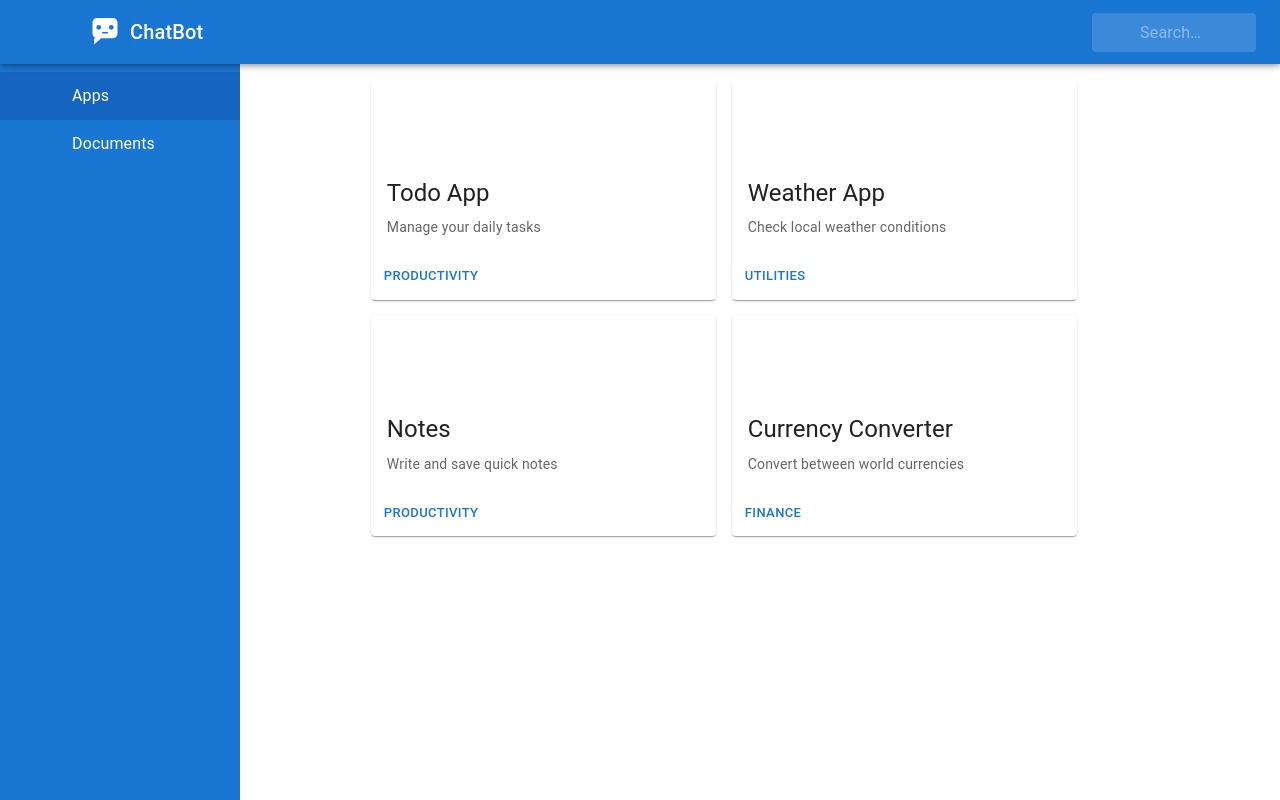
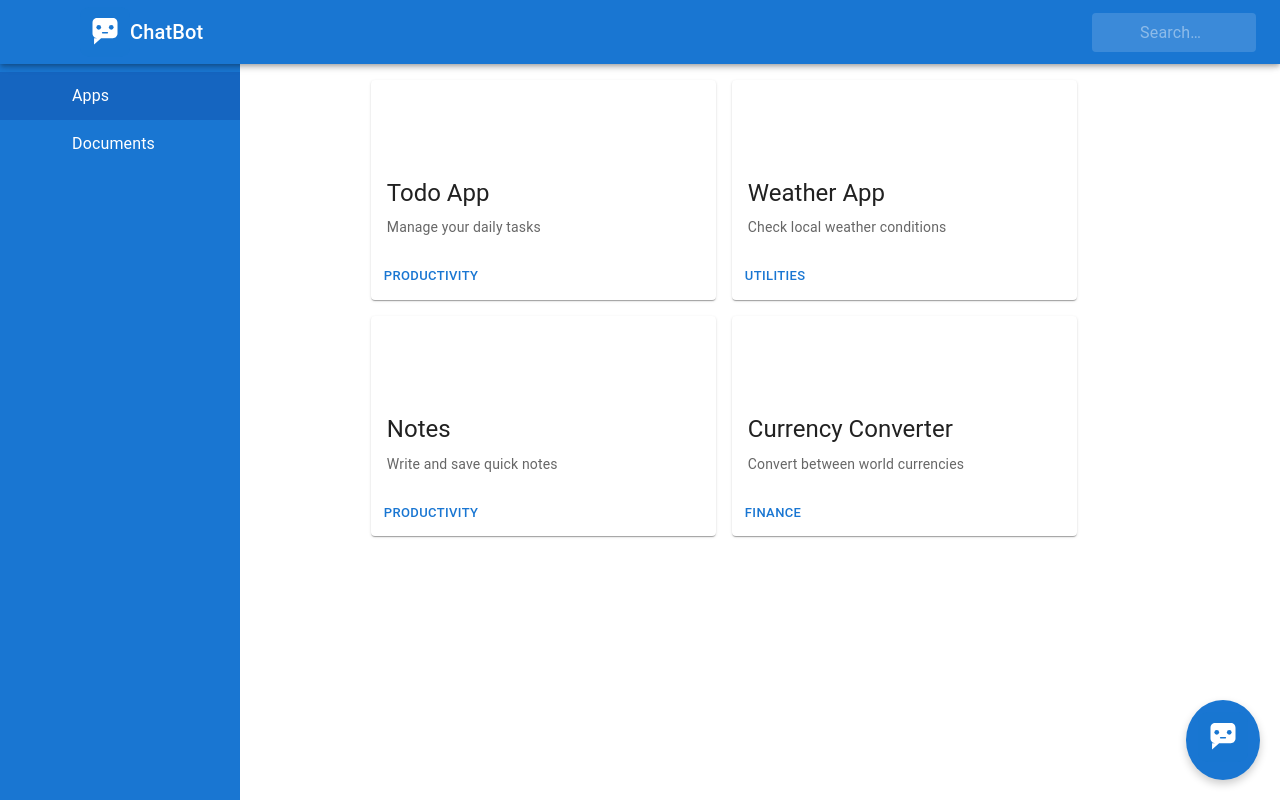
Before and after one commit to rm-ritik/ChatBot, a React (Vite) app: page /#/apps in a window 1280 px wide. Built offline with nearby package versions, Linux system fonts and the light colour scheme; some icons are missing.

Commit message:
code refactor and start on chat

```diff
--- a/src/App.css
+++ b/src/App.css
@@ -15,3 +15,8 @@
 .sidebar.hidden + .main-content {
   margin-left: 10px;
 }
+
+.chatbot-logo {
+  width: auto;
+  max-height: 50px;
+}
--- a/src/App.jsx
+++ b/src/App.jsx
@@ -1,12 +1,10 @@
 import './App.css'
 import NavBar from './components/navbar/navbar'
 import Sidebar from './components/sidebar/sidebar';
+import Chatbot from './components/chatbot/chatbot';
 import Apps from './pages/Apps';
 import Documents from './pages/Documents';
-import chatBotLogo from '/ChatBot.svg'
 import sidebarOptions from './data/sidebarOptions.json';
-import appList from './data/apps.json'
-import documentList from './data/documents.json'
 
 import {useState, useEffect} from 'react';
 import {HashRouter as Router, Routes, Route, Navigate} from 'react-router-dom';
@@ -14,8 +12,6 @@ import {HashRouter as Router, Routes, Route, Navigate} from 'react-router-dom';
 function App() {
   const [sidebarVisible, setSidebarVisible] = useState(true);
   const [options, setOptions] = useState([]);
-  const [apps, setApps] = useState([]);
-  const [documents, setDocuments] = useState([]);
   const [selectedOption, setSelectedOption] = useState(null);
   const [searchQuery, setSearchQuery] = useState('');
 
@@ -23,9 +19,6 @@ function App() {
   useEffect(() => {
     setOptions(sidebarOptions);
     setSelectedOption(sidebarOptions[0]?.label || null);
-
-    setApps(appList);
-    setDocuments(documentList);
   }, []);
 
   useEffect(() => {
@@ -49,7 +42,6 @@ function App() {
     <>
     <Router>
       <NavBar
-          logo={chatBotLogo}
           onToggleSidebar={toggleSidebar}
           searchQuery={searchQuery}
           onSearchChange={handleSearchChange}
@@ -64,9 +56,10 @@ function App() {
       <div className={`main-content ${sidebarVisible ? 'with-sidebar' : 'without-sidebar'}`}>
         <Routes>
           <Route path="/" element={<Navigate to="/apps" replace />} />
-          <Route path="/apps" element={<Apps searchQuery={searchQuery} appList={apps} />} />
-          <Route path="/documents" element={<Documents searchQuery={searchQuery} documentList={documents} />} />
+          <Route path="/apps" element={<Apps searchQuery={searchQuery} />} />
+          <Route path="/documents" element={<Documents searchQuery={searchQuery} />} />
         </Routes>
+        <Chatbot />
       </div>
     </Router>
     </>
--- /dev/null
+++ b/src/components/chatbot/chatbot.css
@@ -0,0 +1,27 @@
+.chatbot-button {
+  position: fixed;
+  bottom: 20px;
+  right: 20px;
+  background-color: #1976d2;
+  color: white;
+  border-radius: 50%;
+  padding: 12px;
+  cursor: pointer;
+  z-index: 1100;
+  box-shadow: 0 4px 8px rgba(0, 0, 0, 0.2);
+}
+
+.chatbox {
+  position: fixed;
+  bottom: 80px;
+  right: 20px;
+  width: 300px;
+  height: 400px;
+  background-color: white;
+  border: 1px solid #ccc;
+  border-radius: 10px;
+  z-index: 1100;
+  box-shadow: 0 4px 12px rgba(0, 0, 0, 0.3);
+  padding: 16px;
+  overflow-y: auto;
+}
--- /dev/null
+++ b/src/components/chatbot/chatbot.jsx
@@ -0,0 +1,22 @@
+import { useState } from 'react';
+import chatBotLogo from '/ChatBot.svg'
+import CloseIcon from '@mui/icons-material/Close';
+import './Chatbot.css';
+
+export default function Chatbot() {
+  const [isOpen, setIsOpen] = useState(false);
+
+  return (
+    <>
+      <div className="chatbot-button" onClick={() => setIsOpen(!isOpen)}>
+        <img src={chatBotLogo} className="chatbot-logo"></img>
+      </div>
+      {isOpen && (
+        <div className="chatbox">
+          <p><strong>Chatbot:</strong> Hi! How can I help you today?</p>
+          {/* Replace with real chat content or chatbot integration */}
+        </div>
+      )}
+    </>
+  );
+}
--- a/src/components/navbar/navbar.css
+++ /dev/null
@@ -1,4 +0,0 @@
-.chatbot-logo {
-    width: auto;
-    max-height: 50px;
-}
--- a/src/components/navbar/navbar.jsx
+++ b/src/components/navbar/navbar.jsx
@@ -8,8 +8,9 @@ import Typography from '@mui/material/Typography';
 import InputBase from '@mui/material/InputBase';
 import MenuIcon from '@mui/icons-material/Menu';
 import SearchIcon from '@mui/icons-material/Search';
+
 import PropTypes from 'prop-types';
-import './navbar.css'
+import chatBotLogo from '/ChatBot.svg'
 
 const Search = styled('div')(({ theme }) => ({
   position: 'relative',
@@ -67,7 +68,7 @@ export default function NavBar(props) {
           >
             <MenuIcon />
           </IconButton>
-          <img src={props.logo} className='chatbot-logo'/>
+          <img src={chatBotLogo} className='chatbot-logo'/>
           <Typography
             variant="h6"
             noWrap
@@ -94,7 +95,6 @@ export default function NavBar(props) {
 }
 
 NavBar.propTypes = {
-    logo: PropTypes.string.isRequired,
     onToggleSidebar: PropTypes.func.isRequired,
     searchQuery: PropTypes.string.isRequired,
     onSearchChange: PropTypes.func.isRequired
--- a/src/pages/Apps.jsx
+++ b/src/pages/Apps.jsx
@@ -1,20 +1,26 @@
 import PropTypes from 'prop-types';
 import {useState, useEffect} from 'react';
 
+import appList from '../data/apps.json'
 import CardItem from '../components/cardItem/cardItem';
 import './index.css'
 
 export default function Apps(props) {
-  const [filteredApps, setFilteredApps] = useState(props.appList);
+  const [apps, setApps] = useState([]);
+  const [filteredApps, setFilteredApps] = useState([]);
 
   useEffect(() => {
-    const filtered = props.appList.filter(app =>
+    setApps(appList);
+  });
+
+  useEffect(() => {
+    const filtered = apps.filter(app =>
       app.name.toLowerCase().includes(props.searchQuery.toLowerCase()) ||
       app.description.toLowerCase().includes(props.searchQuery.toLowerCase()) ||
       app.category.toLowerCase().includes(props.searchQuery.toLowerCase())
     );
     setFilteredApps(filtered);
-  }, [props.searchQuery, props.appList]);
+  }, [props.searchQuery, apps]);
 
   return (
     <div className="card-grid">
@@ -37,14 +43,5 @@ export default function Apps(props) {
 }
 
 Apps.propTypes = {
-  searchQuery: PropTypes.string,
-  appList: PropTypes.arrayOf(
-    PropTypes.shape({
-      id: PropTypes.number.isRequired,
-      name: PropTypes.string,
-      description: PropTypes.string,
-      category: PropTypes.string,
-      icon: PropTypes.string
-    })
-  ).isRequired,
+  searchQuery: PropTypes.string
 };
--- a/src/pages/Documents.jsx
+++ b/src/pages/Documents.jsx
@@ -1,20 +1,26 @@
 import PropTypes from 'prop-types';
 import {useState, useEffect} from 'react';
 
+import documentList from '../data/documents.json';
 import CardItem from '../components/cardItem/cardItem';
 import './index.css'
 
 export default function Documents(props) {
-  const [filteredDocuments, setFilteredDocuments] = useState(props.documentList);
+  const [documents, setDocuments] = useState([]);
+  const [filteredDocuments, setFilteredDocuments] = useState([]);
 
   useEffect(() => {
-    const filtered = props.documentList.filter(document =>
+    setDocuments(documentList);
+  });
+
+  useEffect(() => {
+    const filtered = documents.filter(document =>
       document.name.toLowerCase().includes(props.searchQuery.toLowerCase()) ||
       document.description.toLowerCase().includes(props.searchQuery.toLowerCase()) ||
       document.category.toLowerCase().includes(props.searchQuery.toLowerCase())
     );
     setFilteredDocuments(filtered);
-  }, [props.searchQuery, props.documentList]);
+  }, [props.searchQuery, documents]);
 
   return (
     <div className="card-grid">
@@ -37,14 +43,5 @@ export default function Documents(props) {
 }
 
 Documents.propTypes = {
-    searchQuery: PropTypes.string,
-    documentList: PropTypes.arrayOf(
-        PropTypes.shape({
-        id: PropTypes.number.isRequired,
-        name: PropTypes.string,
-        description: PropTypes.string,
-        category: PropTypes.string,
-        icon: PropTypes.string
-        })
-    ).isRequired,
+    searchQuery: PropTypes.string
 }
```
